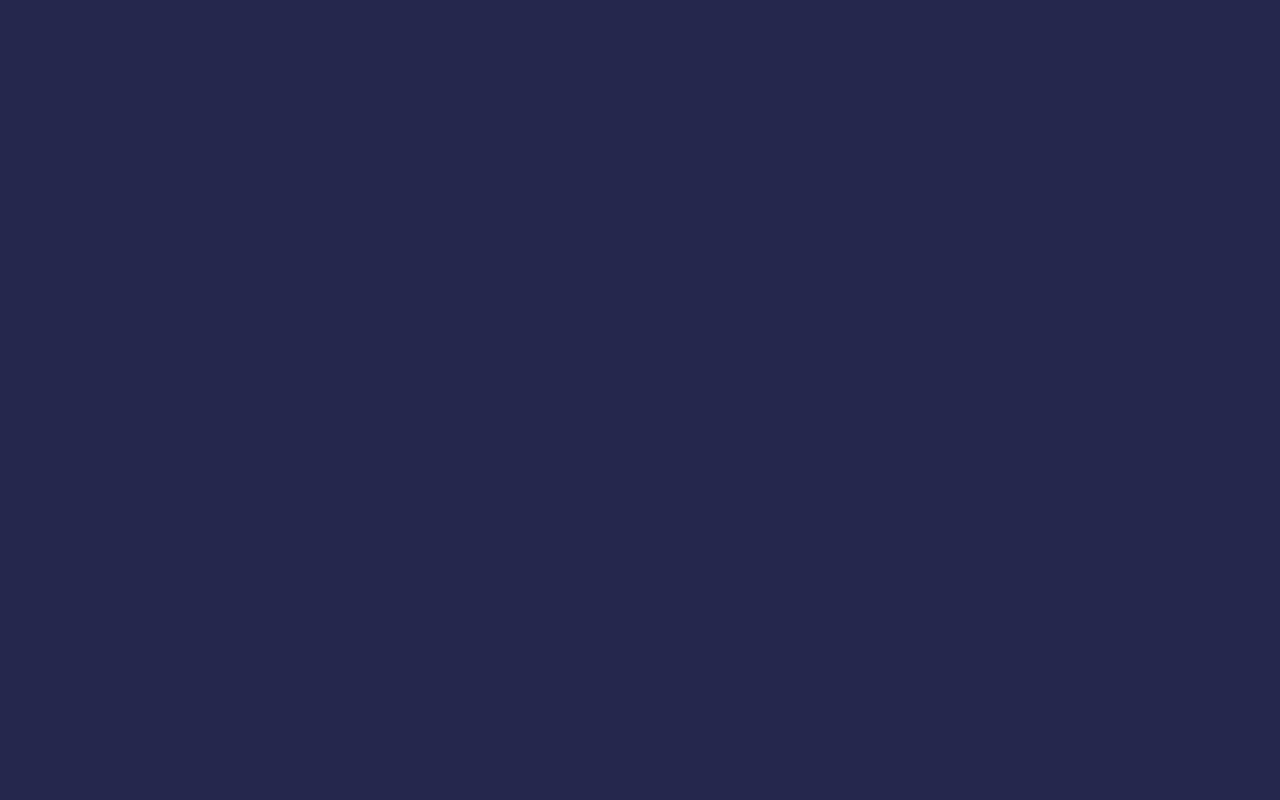
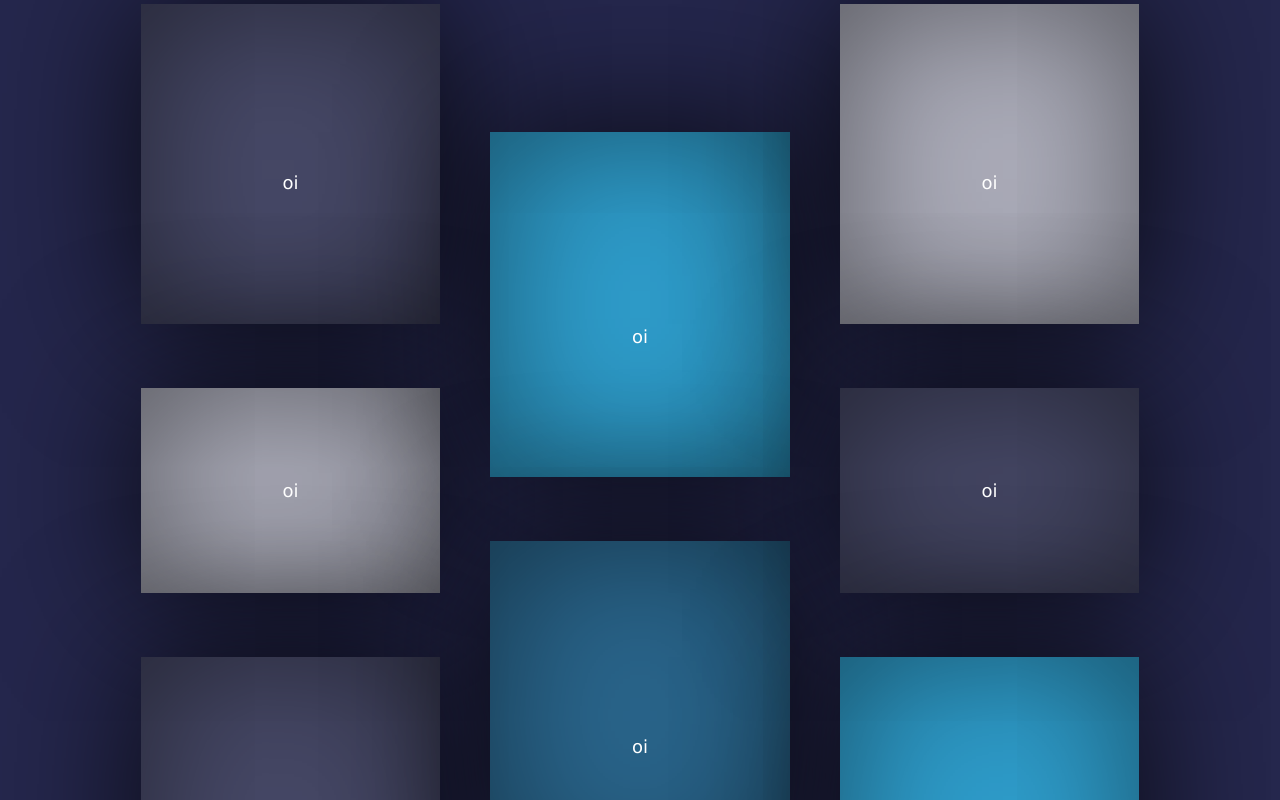
Before and after one commit to BrandonXue/digital-library, a React (Create React App) app: page / in a window 1280 px wide. Shown: the part 1820-2620 px from the top of the page. Before the commit the page ends 1760 px from the top, so only its background shows below. Built offline with nearby package versions, Linux system fonts and the light colour scheme.

Commit message:
finish collections

```diff
--- a/src/App.js
+++ b/src/App.js
@@ -3,6 +3,7 @@ import './App.css';
 import Header from './components/headerComponent/Header';
 import Footer from './components/footerComponent/Footer';
 import Collage from './components/collageComponent/Collage';
+import Collections from './components/collectionsComponent/Collections';
 
 class App extends React.Component {
   constructor(props) {
@@ -77,6 +78,7 @@ class App extends React.Component {
       <div className="App">
         <Header/>
         <Collage media={media} music={musicList} written={writtenList} test="hello"/>
+        <Collections/>
         <Footer/>
       </div>
     );
--- a/src/components/collageComponent/CollageItem.js
+++ b/src/components/collageComponent/CollageItem.js
@@ -7,10 +7,10 @@ class CollageItem extends React.Component {
         let mediaItem = this.props.mediaItem;
         let type = this.props.mediaType;
         let title = "Unknown title", creator = "Unknown creator";
-        if (type == "music") {
+        if (type === "music") {
             title = mediaItem.title;
             creator = mediaItem.artist;
-        } else if (type == "written") {
+        } else if (type === "written") {
             title = mediaItem.title;
             creator = mediaItem.author;
         }
--- /dev/null
+++ b/src/components/collectionsComponent/Collections.css
@@ -0,0 +1,21 @@
+.collections {
+    position: relative;
+
+    display: flex;
+    flex-direction: row;
+
+    margin-top: 10vw;
+    margin-bottom: 10vw;
+
+    width: 78vw;
+}
+
+.collectionsColumn{
+    display: flex;
+    flex-direction: column;
+}
+
+
+/* flex-direction: row; */
+/* flex-grow: 1; */
+/* justify-content: center; */
--- /dev/null
+++ b/src/components/collectionsComponent/Collections.js
@@ -0,0 +1,43 @@
+import React from 'react';
+import './Collections.css';
+import CollectionsItem from './CollectionsItem.js';
+
+class Collections extends React.Component {
+    render() {
+        return(
+            <div className = "collections">
+                <div className="collectionsColumn"  style ={{width: '30%' }}>
+                    <CollectionsItem bc = '#464866' tc = 'white' h = '22vw' j = 'space-evenly'
+                    pt = '3vw' pr = '' pl = '' pb = '' mt = '' mr = '' ml = '' mb = '5vw'/>
+                    <CollectionsItem bc = '#AAABB8' tc = 'white' h = '16vw' j = 'space-evenly'
+                    pt = '' pr = '' pl = '' pb = '' mt = '' mr = '' ml = '' mb = '5vw'/>
+                    <CollectionsItem bc = '#464866' tc = 'white' h = '22vw' j = 'space-evenly'
+                    pt = '3vw' pr = '' pl = '' pb = '' mt = '' mr = '' ml = '' mb = ''/>
+                </div>
+                <div className="collectionsColumn"  style ={{width: '5%' }}>
+                </div>
+                <div className = "collectionsColumn" style ={{width: '30%'}}>
+                    <CollectionsItem bc = '#2E9CCA' tc = 'white' h = '22vw' j = 'space-evenly'
+                    pt = '5vw' pr = '' pl = '' pb = '' mt = '10vw' mr = '' ml = '' mb = '5vw'/>
+                    <CollectionsItem bc = '#29648A' tc = 'white' h = '22vw' j = 'space-evenly'
+                    pt = '5vw' pr = '' pl = '' pb = '' mt = '' mr = '' ml = '' mb = ''/>
+                </div>
+                <div className="collectionsColumn"  style ={{width: '5%' }}>
+                </div>
+                <div className = "collectionsColumn" style ={{width: '30%'}}>
+                    <CollectionsItem bc = '#AAABB8' tc = 'white' h = '22vw' j = 'space-evenly'
+                    pt = '3vw' pr = '' pl = '' pb = '' mt = '' mr = '' ml = '' mb = '5vw'/>
+                    <CollectionsItem bc = '#464866' tc = 'white' h = '16vw' j = 'space-evenly'
+                    pt = '' pr = '' pl = '' pb = '' mt = '' mr = '' ml = '' mb = '5vw'/>
+                    <CollectionsItem bc = '#2E9CCA' tc = 'white' h = '22vw' j = 'space-evenly'
+                    pt = '3vw' pr = '' pl = '' pb = '' mt = '' mr = '' ml = '' mb = ''/>
+                </div>
+            </div>
+        );
+    }
+}
+
+export default Collections;
+
+// <div className="collectionsColumn" style={{
+//    backgroundColor: "#FFFFFF",
--- /dev/null
+++ b/src/components/collectionsComponent/CollectionsItem.css
@@ -0,0 +1,11 @@
+.collectionsItem {
+    display: flex;
+    align-items: center;
+
+    box-shadow: 0px 0px 8em rgba(0, 0, 0, 0.5) inset,
+                0px 0px 8em #000000cc;
+
+}
+
+/* color: #FFFFFF; */
+/* align-self: stretch; */
--- /dev/null
+++ b/src/components/collectionsComponent/CollectionsItem.js
@@ -0,0 +1,32 @@
+import React from 'react';
+import './CollectionsItem.css';
+
+
+class CollectionsItem extends React.Component {
+    render() {
+        return(
+            <div className= "collectionsItem" style =
+                {{backgroundColor: this.props.bc,
+                  color: this.props.tc,
+                  width: this.props.w,
+                  height: this.props.h,
+                  justifyContent: this.props.j,
+
+                  paddingTop: this.props.pt,
+                  paddingRight: this.props.pr,
+                  paddingLeft: this.props.pl,
+                  paddingBottom: this.props.pb,
+
+                  marginTop: this.props.mt,
+                  marginRight: this.props.mr,
+                  marginLeft: this.props.ml,
+                  marginBottom: this.props.mb,}}>
+                  oi
+            </div>
+        );
+    }
+}
+
+export default CollectionsItem;
+
+// <div className= "collectionsColumn">
```
